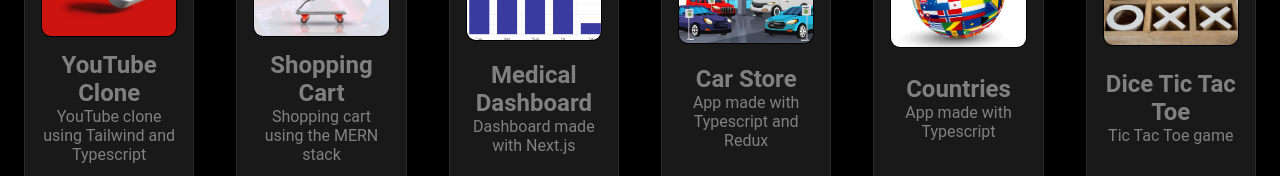
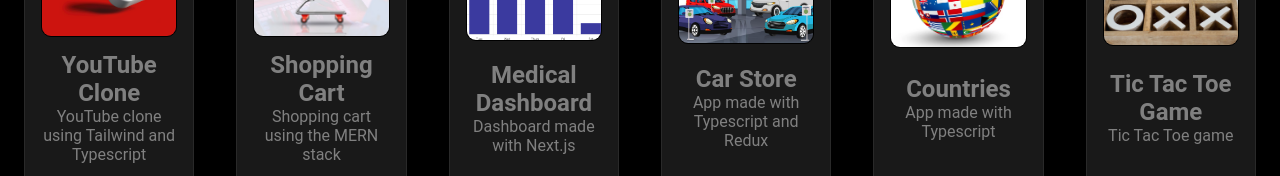
Before and after one commit to camoqq/Portfolio, a React (Create React App) app: page / in a window 1280 px wide. Shown: the part 268-444 px from the top of the page. Built offline with nearby package versions, Linux system fonts and the light colour scheme.

Commit message:
changed title tic

```diff
--- a/src/Components/List.js
+++ b/src/Components/List.js
@@ -49,7 +49,7 @@
   },
   {
     id: 6,
-    title: "Dice Tic Tac Toe",
+    title: "Tic Tac Toe Game",
     desc: "Tic Tac Toe game",
     code: "https://github.com/camoqq/tictactoe",
     live: "https://tictactoe-fawn-psi.vercel.app/",
```
